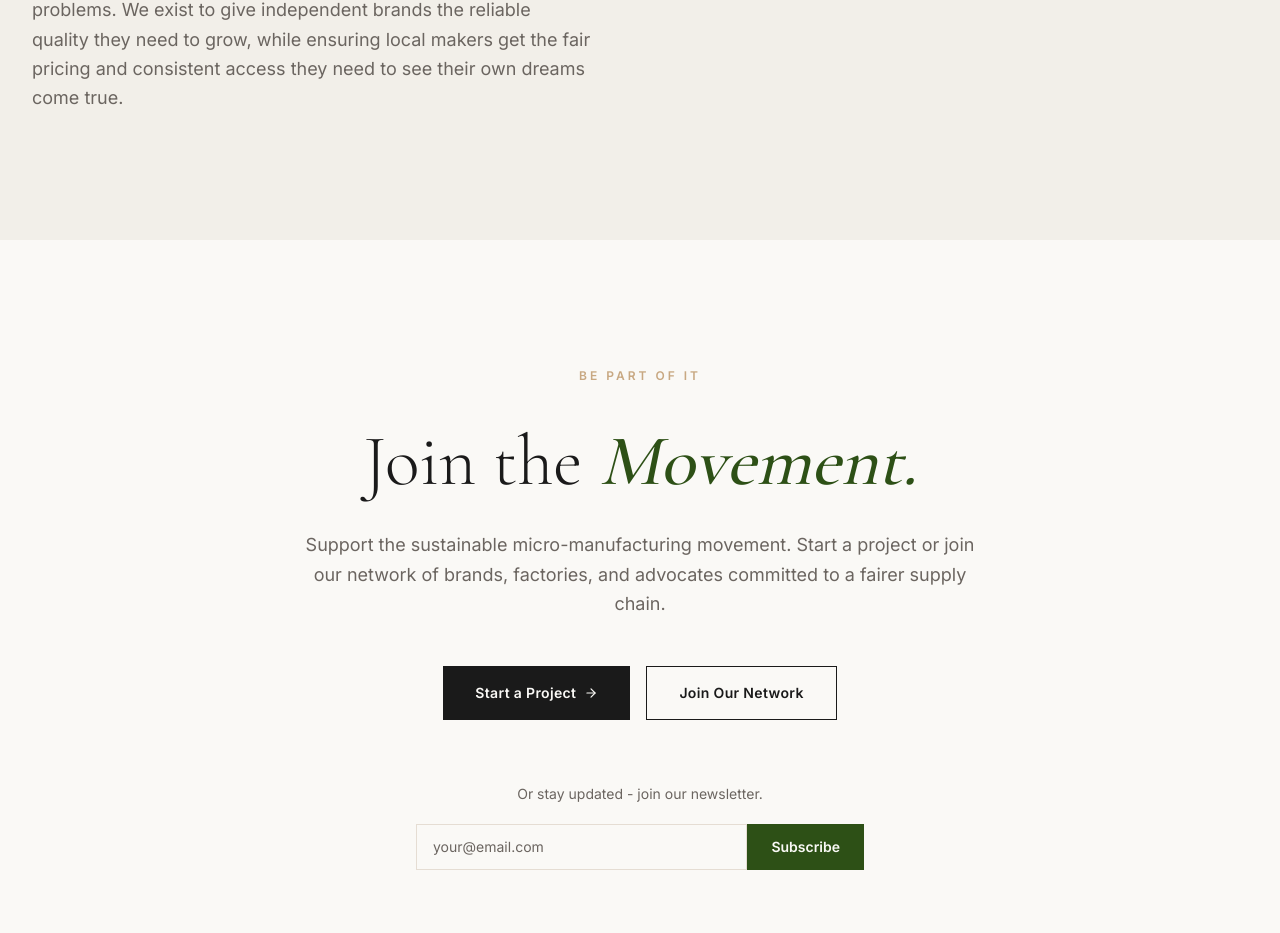
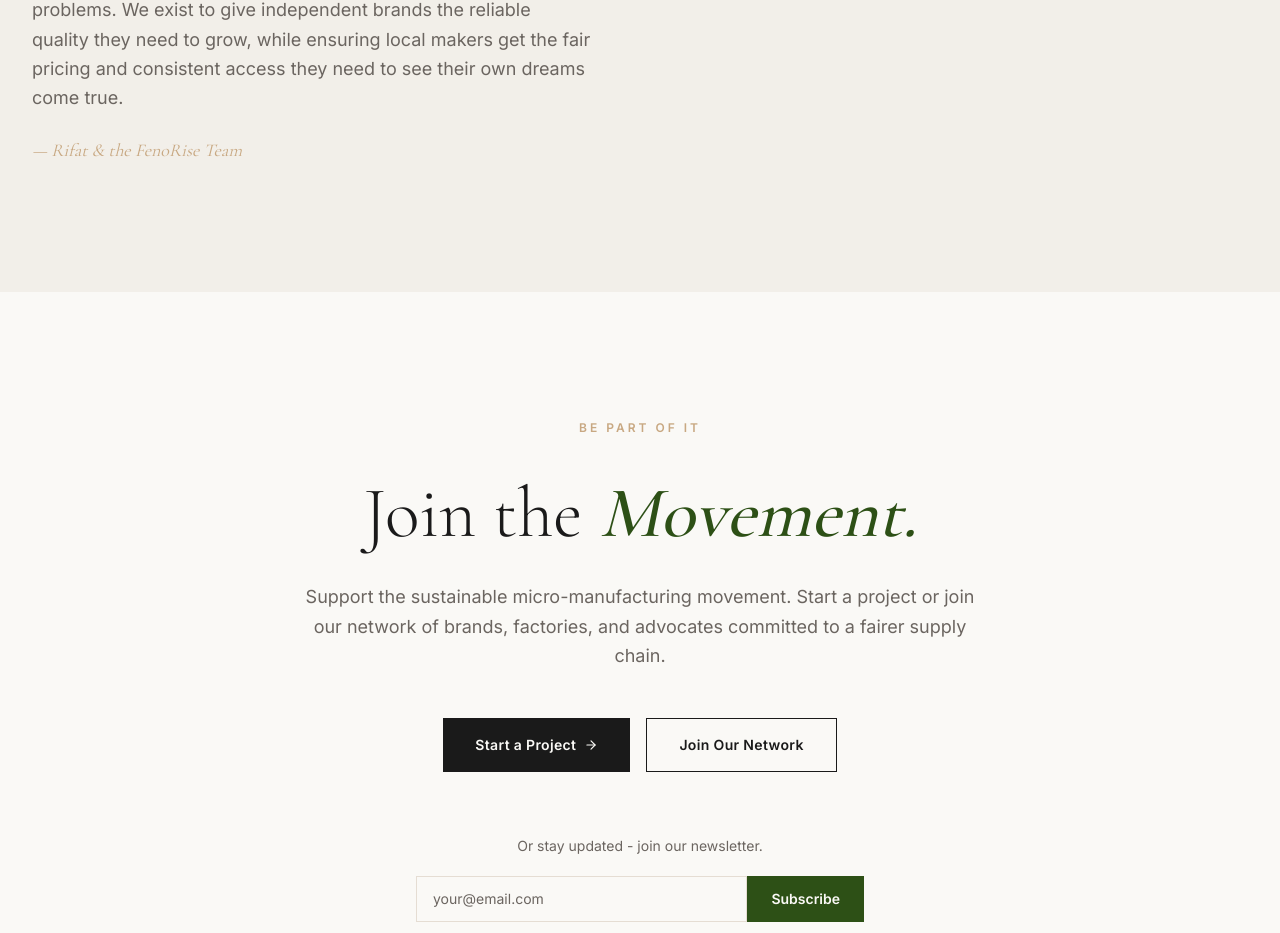
Before and after one commit to rifatkhan97/fenalt, a Next.js app: page /mission in a window 1280 px wide. Shown: the part 4539-5472 px from the top of the page. Built offline with nearby package versions, Linux system fonts and the light colour scheme.

Commit message:
feat: add founder sign-off with LinkedIn link to Our Story section

```diff
--- a/app/mission/page.tsx
+++ b/app/mission/page.tsx
@@ -244,6 +244,18 @@
                 <p className="mt-4">
                   FenoRise was built to bridge this exact gap. Combining deep on-the-ground manufacturing experience with modern operational infrastructure, our specialized team is here to solve both problems. We exist to give independent brands the reliable quality they need to grow, while ensuring local makers get the fair pricing and consistent access they need to see their own dreams come true.
                 </p>
+                <p className="mt-6 font-display text-base lg:text-lg italic text-[#C8A882]">
+                  —{" "}
+                  <a
+                    href="https://www.linkedin.com/in/rifatiller/"
+                    target="_blank"
+                    rel="noopener noreferrer"
+                    className="hover:underline hover:text-[#1A1A1A] transition-colors"
+                  >
+                    Rifat
+                  </a>{" "}
+                  &amp; the FenoRise Team
+                </p>
               </div>
             </div>
 
```
